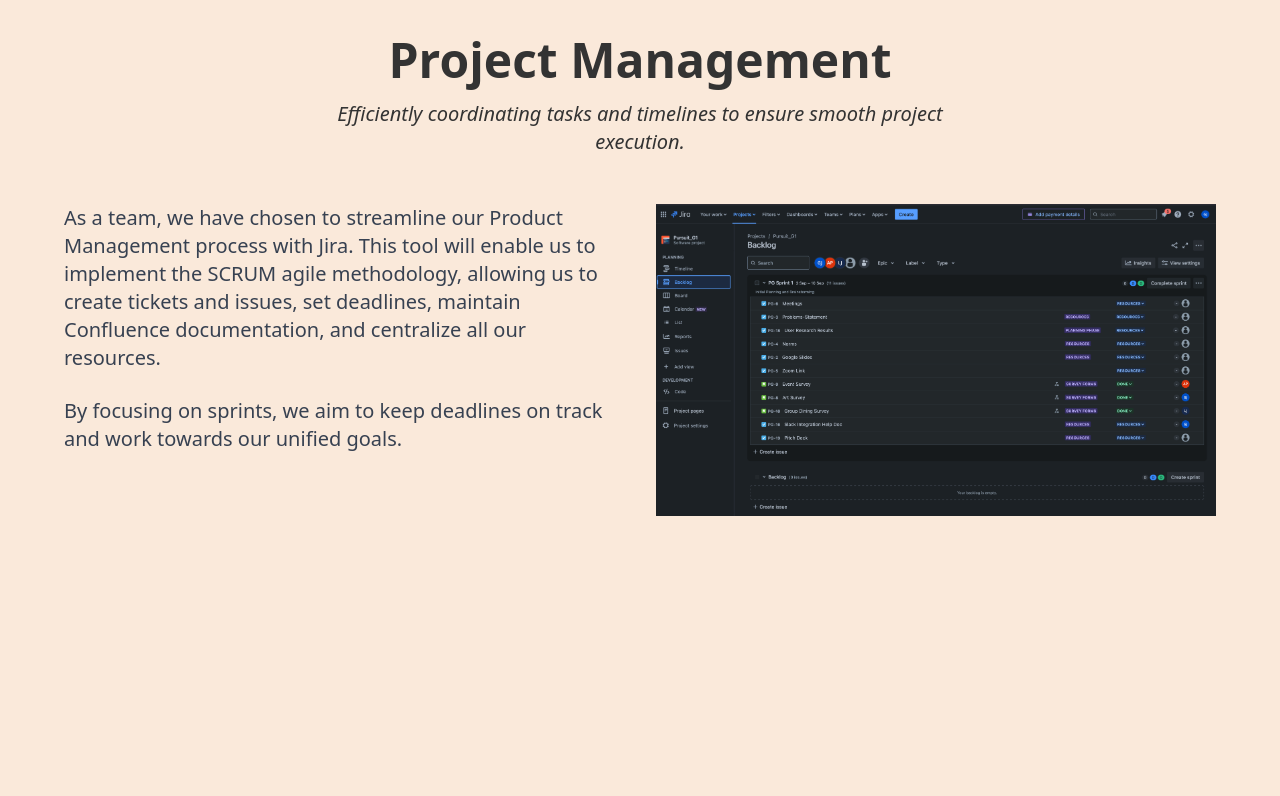
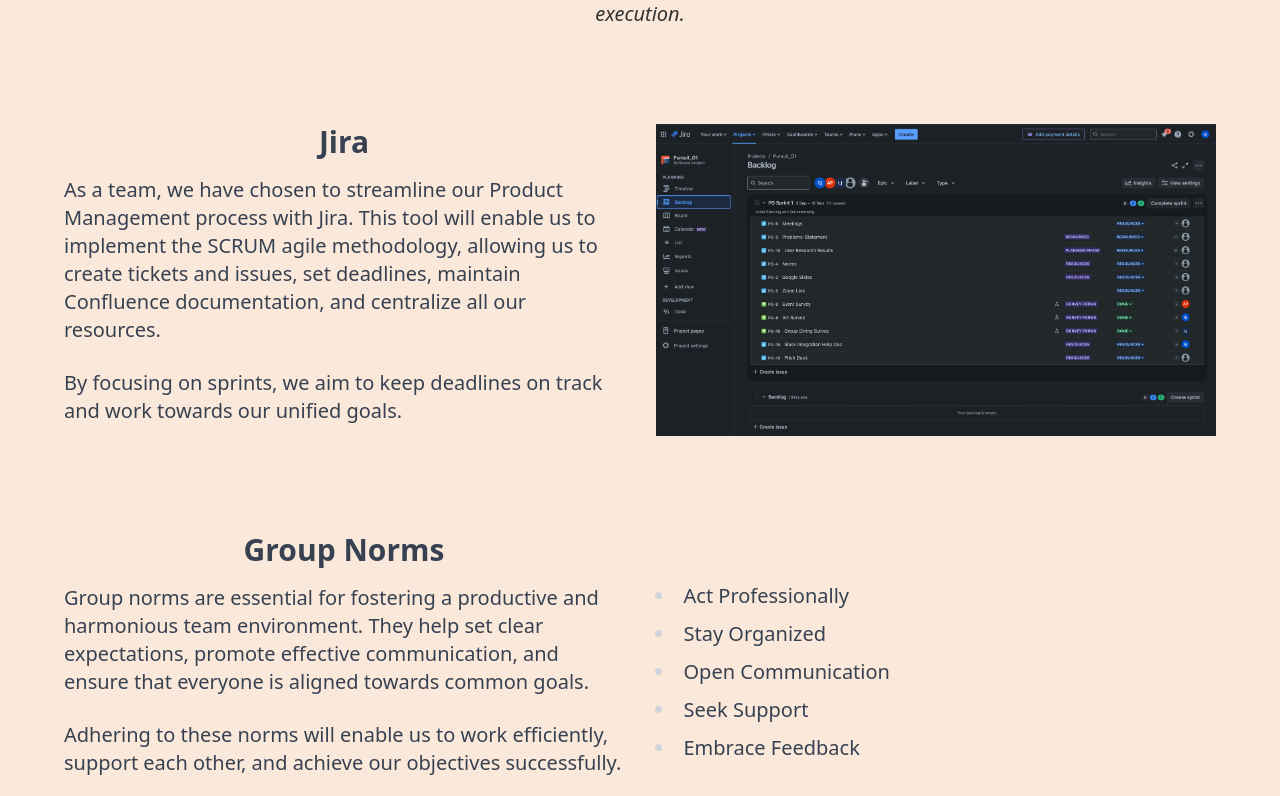
Before and after one commit to gerardjr42/Group1_Journey, a Next.js app: page / in a window 1280 px wide. Shown: the part 924-1720 px from the top of the page. Built offline with nearby package versions, Linux system fonts and the light colour scheme.

Commit message:
add group norms

```diff
--- a/components/page.js
+++ b/components/page.js
@@ -52,7 +52,7 @@
 
   useEffect(() => {
     const startTime = Date.now();
-    const totalDuration = 3000; // 3 seconds
+    const totalDuration = 1500; // 1.5 seconds
 
     const timer = setInterval(() => {
       const elapsedTime = Date.now() - startTime;
@@ -96,34 +96,34 @@
     }
   };
 
-  // if (loading) {
-  //   return (
-  //     <div className="min-h-screen bg-[#FAE9DA] flex flex-col items-center justify-center">
-  //       <style jsx global>{`
-  //         @keyframes spin {
-  //           0% {
-  //             transform: rotate(0deg);
-  //           }
-  //           100% {
-  //             transform: rotate(360deg);
-  //           }
-  //         }
-  //       `}</style>
-  //       <div className="w-32 h-32 bg-[#FF6B6B] rounded-full flex items-center justify-center mb-8 animate-[spin_1.5s_linear_infinite]">
-  //         <span className="text-white font-bold text-4xl">G1</span>
-  //       </div>
-  //       <div className="w-64 h-4 bg-white rounded-full overflow-hidden">
-  //         <div
-  //           className="h-full bg-[#FF6B6B] transition-all duration-100 ease-out"
-  //           style={{ width: `${loadingProgress}%` }}
-  //         ></div>
-  //       </div>
-  //       <p className="mt-4 text-xl font-semibold">
-  //         Loading... {loadingProgress}%
-  //       </p>
-  //     </div>
-  //   );
-  // }
+  if (loading) {
+    return (
+      <div className="min-h-screen bg-[#FAE9DA] flex flex-col items-center justify-center">
+        <style jsx global>{`
+          @keyframes spin {
+            0% {
+              transform: rotate(0deg);
+            }
+            100% {
+              transform: rotate(360deg);
+            }
+          }
+        `}</style>
+        <div className="w-32 h-32 bg-[#FF6B6B] rounded-full flex items-center justify-center mb-8 animate-[spin_1.5s_linear_infinite]">
+          <span className="text-white font-bold text-4xl">G1</span>
+        </div>
+        <div className="w-64 h-4 bg-white rounded-full overflow-hidden">
+          <div
+            className="h-full bg-[#FF6B6B] transition-all duration-100 ease-out"
+            style={{ width: `${loadingProgress}%` }}
+          ></div>
+        </div>
+        <p className="mt-4 text-xl font-semibold">
+          Loading... {loadingProgress}%
+        </p>
+      </div>
+    );
+  }
 
   return (
     <div className="min-h-screen bg-[#FAE9DA] text-[#333] font-sans overflow-hidden">
@@ -298,13 +298,17 @@
             <h2 className="text-5xl font-bold mb-4 text-center">
               Project Management
             </h2>
-            <p className="text-xl max-w-2xl mx-auto italic mb-12 text-center">
+            <p className="text-xl max-w-2xl mx-auto italic mb-24 text-center">
               Efficiently coordinating tasks and timelines to ensure smooth
               project execution.
             </p>
-            <div className="flex flex-col md:flex-row items-center md:items-start gap-8">
+            {/* Jira */}
+            <div className="flex flex-col md:flex-row items-center md:items-start gap-8 mb-24">
               <div className="md:w-1/2 prose">
-                <p className="text-xl mb-4 prose">
+                <p className="text-3xl font-bold text-center prose mb-0">
+                  Jira
+                </p>
+                <p className="text-xl mb-4 prose mt-4">
                   As a team, we have chosen to streamline our Product Management
                   process with Jira. This tool will enable us to implement the
                   SCRUM agile methodology, allowing us to create tickets and
@@ -324,6 +328,33 @@
                   height={400}
                   className="w-full h-auto"
                 />
+              </div>
+            </div>
+            {/* Group Norms */}
+            <div className="flex flex-col md:flex-row items-center md:items-start gap-8">
+              <div className="md:w-1/2 prose">
+                <p className="text-3xl font-bold text-center prose mb-0">
+                  Group Norms
+                </p>
+                <p className="text-xl mb-4 prose mt-4">
+                  Group norms are essential for fostering a productive and
+                  harmonious team environment. They help set clear expectations,
+                  promote effective communication, and ensure that everyone is
+                  aligned towards common goals.
+                </p>
+                <p className="text-xl prose">
+                  Adhering to these norms will enable us to work efficiently,
+                  support each other, and achieve our objectives successfully.
+                </p>
+              </div>
+              <div className="md:w-1/2 mt-[50px]">
+                <ul className="list-disc pl-5 text-xl prose">
+                  <li>Act Professionally</li>
+                  <li>Stay Organized</li>
+                  <li>Open Communication</li>
+                  <li>Seek Support</li>
+                  <li>Embrace Feedback</li>
+                </ul>
               </div>
             </div>
           </div>
@@ -347,7 +378,7 @@
           className="section min-h-screen flex flex-col justify-center items-center p-8"
         >
           <h2 className="text-5xl font-bold mb-4 text-center prose">
-            Market Research & Analysis
+            User & Market Research
           </h2>
           <p className="text-xl max-w-2xl text-center">
             Gathering and interpreting data to inform strategic decisions and
```
